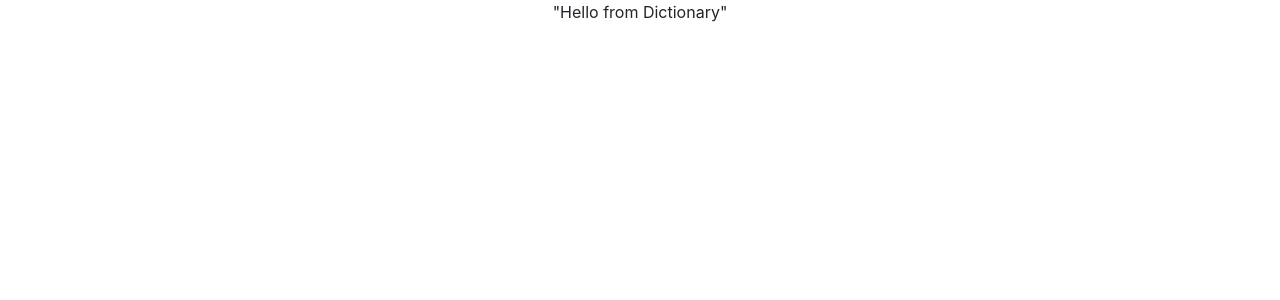
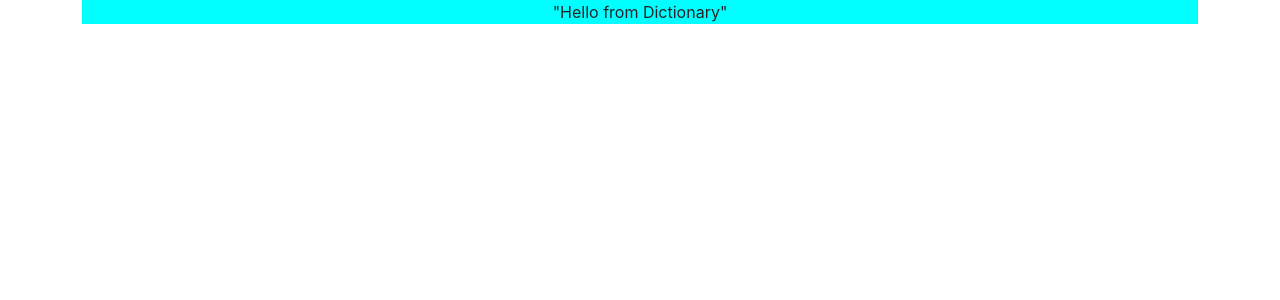
Before and after one commit to Winniee356/Dictionary-react, a React (Create React App) app: page / in a window 1280 px wide. Shown: the top 300 px of the page. Built offline with nearby package versions, Linux system fonts and the light colour scheme.

Commit message:
Add Dictionary css

```diff
--- /dev/null
+++ b/src/Dictionary.css
@@ -0,0 +1,3 @@
+.Dictionary {
+    background-color: aqua;
+}
--- a/src/Dictionary.js
+++ b/src/Dictionary.js
@@ -1,4 +1,5 @@
 import React from "react";
+import "./Dictionary.css";
 
 export default function Dictionary() {
     return <div className="Dictionary" >"Hello from Dictionary" </div>;
```
